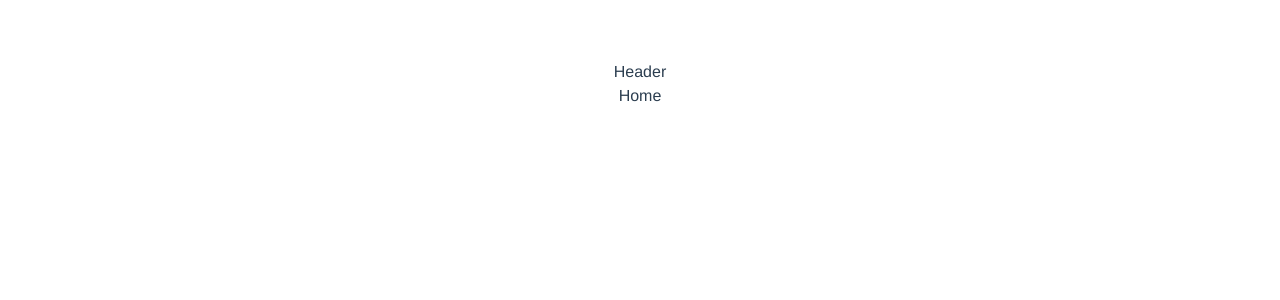
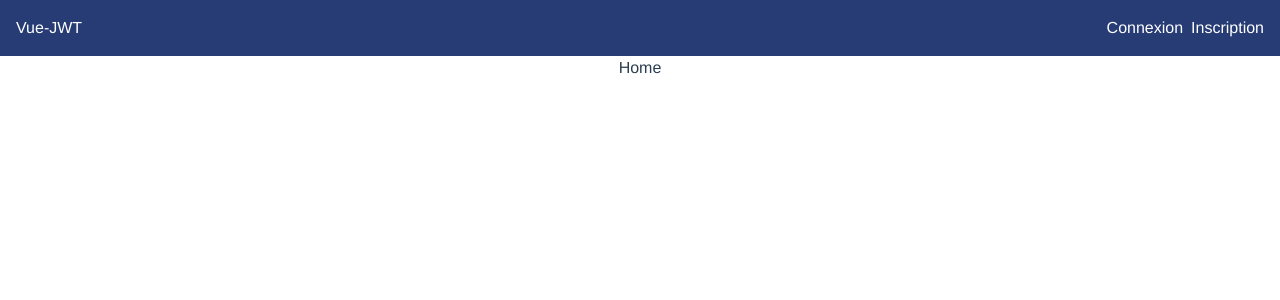
Before and after one commit to sandix34/Vue.js-JWT-Authentication, a Vue app in the folder client/: page / in a window 1280 px wide. Shown: the top 300 px of the page. Built offline with nearby package versions, Linux system fonts and the light colour scheme.

Commit message:
📐  header implementation

```diff
--- a/client/src/App.vue
+++ b/client/src/App.vue
@@ -24,6 +24,11 @@ export default {
   -moz-osx-font-smoothing: grayscale;
   text-align: center;
   color: #2c3e50;
-  margin-top: 60px;
+}
+
+html,
+body {
+  margin: 0;
+  padding: 0;
 }
 </style>
--- a/client/src/components/TheHeader.vue
+++ b/client/src/components/TheHeader.vue
@@ -1,5 +1,12 @@
 <template>
-  <div>Header</div>
+  <div class="container-header d-flex w-100 flex-row justify-content-center align-items-center p-3">
+    <router-link to="/">Vue-JWT</router-link>
+    <div class="flex-fill"></div>
+    <div class="d-flex flex-row">
+      <router-link to="signin" class="mr-2">Connexion</router-link>
+      <router-link to="signup">Inscription</router-link>
+    </div>
+  </div>
 </template>
 
 <script>
@@ -12,5 +19,15 @@ export default {
 }
 </script>
 
-<style>
+<style scoped>
+.flex-fill {
+  flex: auto;
+}
+.container-header {
+  background-color: #273c75;
+  color: white;
+}
+a {
+  color: white;
+}
 </style>
```
